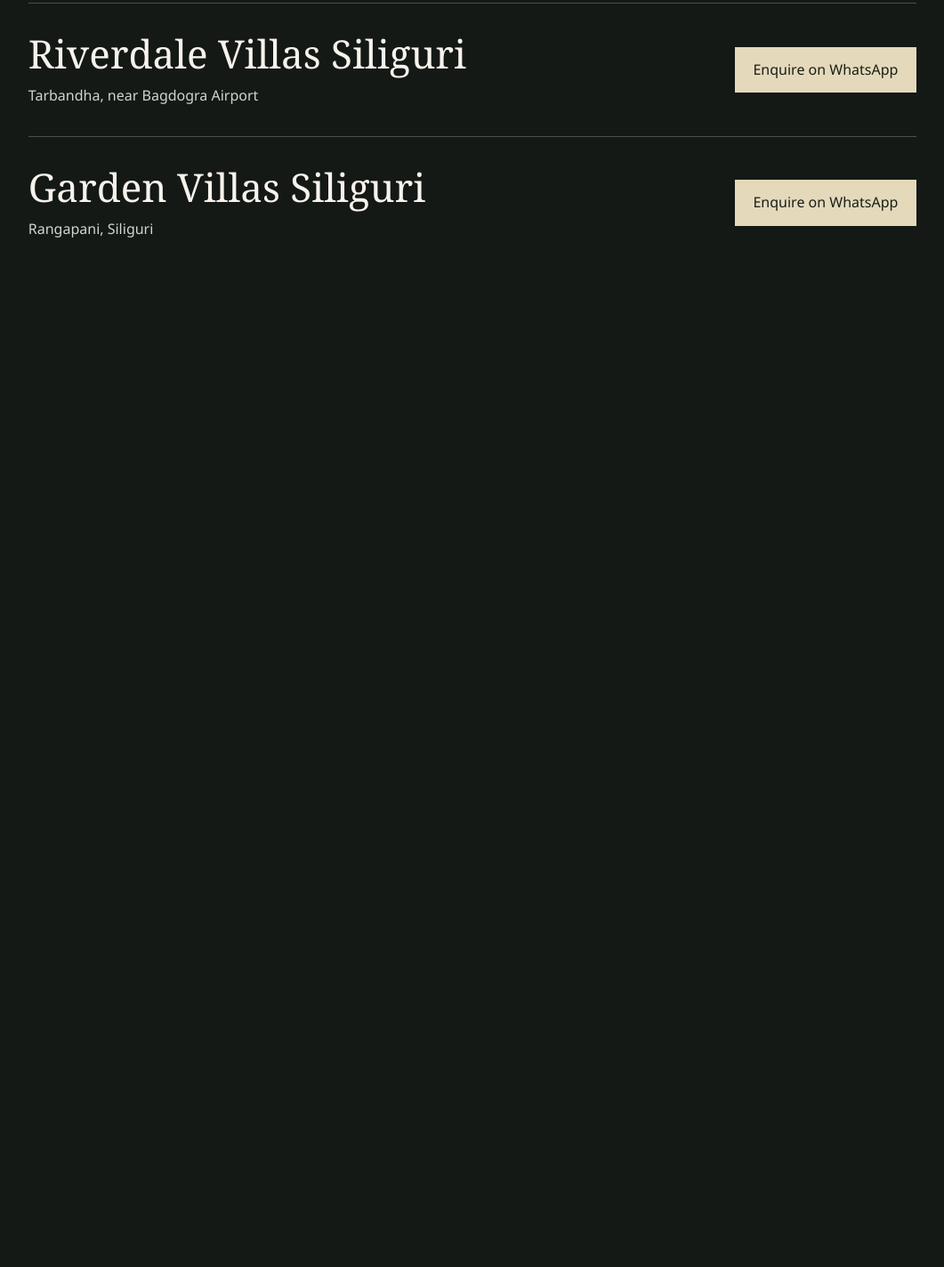
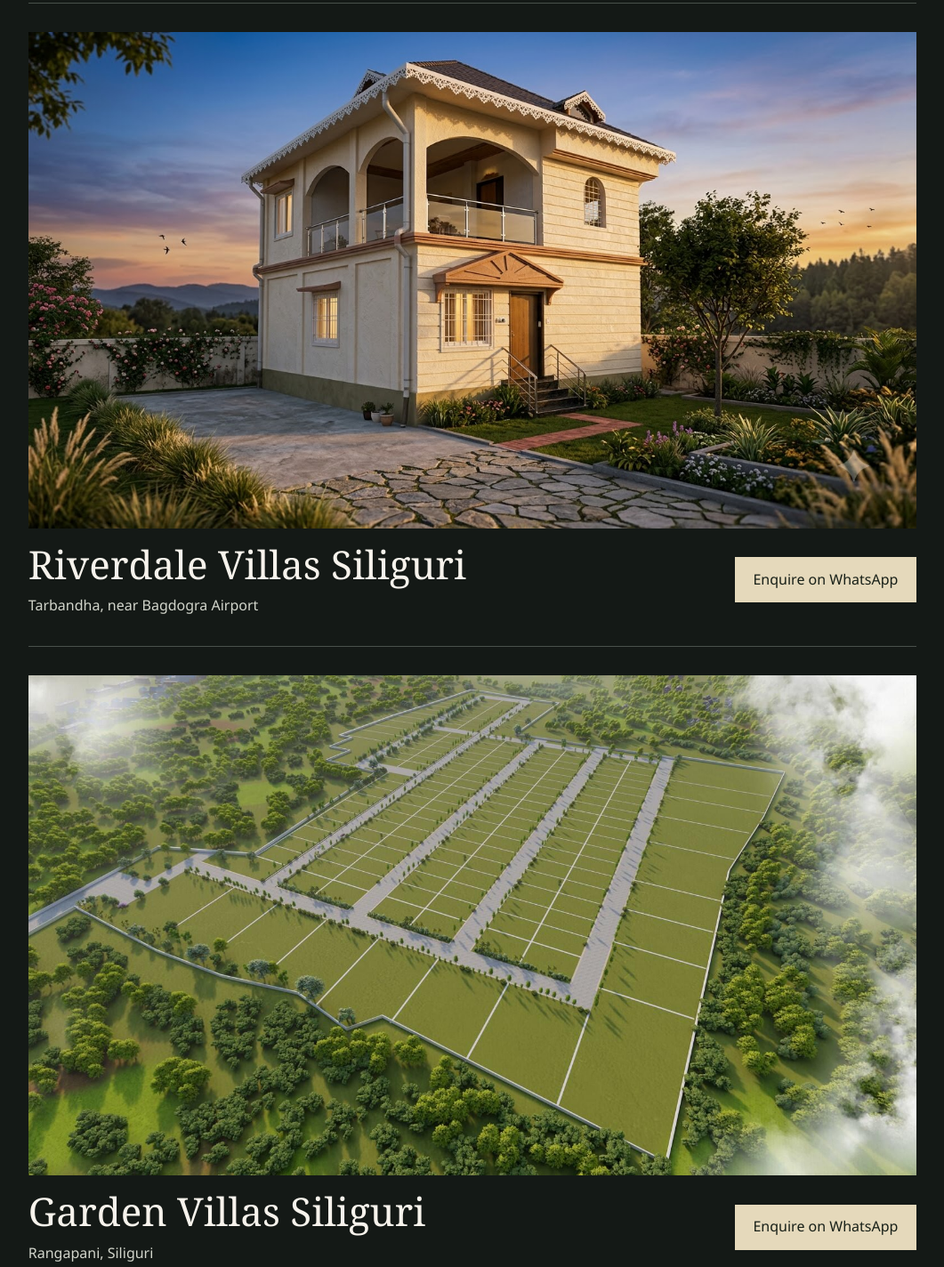
Before and after one commit to duttanurag321-ux/true-homes-siliguri, a plain HTML site: page index.html in a window 1280 px wide. Shown: the part 380-1804 px from the top of the page at 89% size, without its empty margins (109-1170 px from the left). Before the commit the page ends 800 px from the top, so only its background shows below. Drawn offline with Linux system fonts and the light colour scheme.

Commit message:
Show the uploaded photo for each villa listing

```diff
--- a/index.html
+++ b/index.html
@@ -3,7 +3,12 @@
 <style>
 :root{color-scheme:dark;font:100%/1.6 "Segoe UI",sans-serif;color:#f7f3ec;background:#141916}
 *{box-sizing:border-box}body{margin:0}main,header{max-width:72rem;margin:auto;padding:1.5rem clamp(1.25rem,6vw,5rem)}header{border-bottom:1px solid #49514b;font-family:Georgia,serif;letter-spacing:.13em}h1,h2{font-family:Georgia,serif;font-weight:400;line-height:1.1}h1{font-size:clamp(3rem,8vw,6rem);margin:clamp(2rem,7vw,6rem) 0}section{border-top:1px solid #49514b;padding:2rem 0;display:flex;align-items:center;justify-content:space-between;gap:1rem;flex-wrap:wrap}h2{font-size:clamp(1.75rem,4vw,2.75rem);margin:0}p{color:#d2d5cb;margin:.65rem 0 0}a{display:inline-block;background:#e5d9bb;color:#182018;text-decoration:none;padding:.8rem 1.3rem}a:hover{text-decoration:underline}a:focus-visible{outline:3px solid white;outline-offset:4px}
+section img { display: block; width: 100%; height: auto; }
 </style></head><body><header>TRUE HOMES</header><main><h1>Villas in Siliguri</h1>
-<section><div><h2>Riverdale Villas Siliguri</h2><p>Tarbandha, near Bagdogra Airport</p></div><a aria-label="Enquire about Riverdale Villas Siliguri on WhatsApp" href="https://wa.me/918116720125?text=Hi%20True%20Homes%2C%20I%E2%80%99m%20interested%20in%20Riverdale%20Villas%20Siliguri.%20Could%20you%20share%20more%20details%3F">Enquire on WhatsApp</a></section>
-<section><div><h2>Garden Villas Siliguri</h2><p>Rangapani, Siliguri</p></div><a aria-label="Enquire about Garden Villas Siliguri on WhatsApp" href="https://wa.me/918116720125?text=Hi%20True%20Homes%2C%20I%E2%80%99m%20interested%20in%20Garden%20Villas%20Siliguri.%20Could%20you%20share%20more%20details%3F">Enquire on WhatsApp</a></section>
+<section>
+<img src="assets/properties/Riverdale%20Villas%20Siliguri.jpg" alt="Riverdale Villas Siliguri">
+<div><h2>Riverdale Villas Siliguri</h2><p>Tarbandha, near Bagdogra Airport</p></div><a aria-label="Enquire about Riverdale Villas Siliguri on WhatsApp" href="https://wa.me/918116720125?text=Hi%20True%20Homes%2C%20I%E2%80%99m%20interested%20in%20Riverdale%20Villas%20Siliguri.%20Could%20you%20share%20more%20details%3F">Enquire on WhatsApp</a></section>
+<section>
+<img src="assets/properties/Garden%20Villas%20Siliguri.jpg" alt="Garden Villas Siliguri" loading="lazy">
+<div><h2>Garden Villas Siliguri</h2><p>Rangapani, Siliguri</p></div><a aria-label="Enquire about Garden Villas Siliguri on WhatsApp" href="https://wa.me/918116720125?text=Hi%20True%20Homes%2C%20I%E2%80%99m%20interested%20in%20Garden%20Villas%20Siliguri.%20Could%20you%20share%20more%20details%3F">Enquire on WhatsApp</a></section>
 </main></body></html>
```
